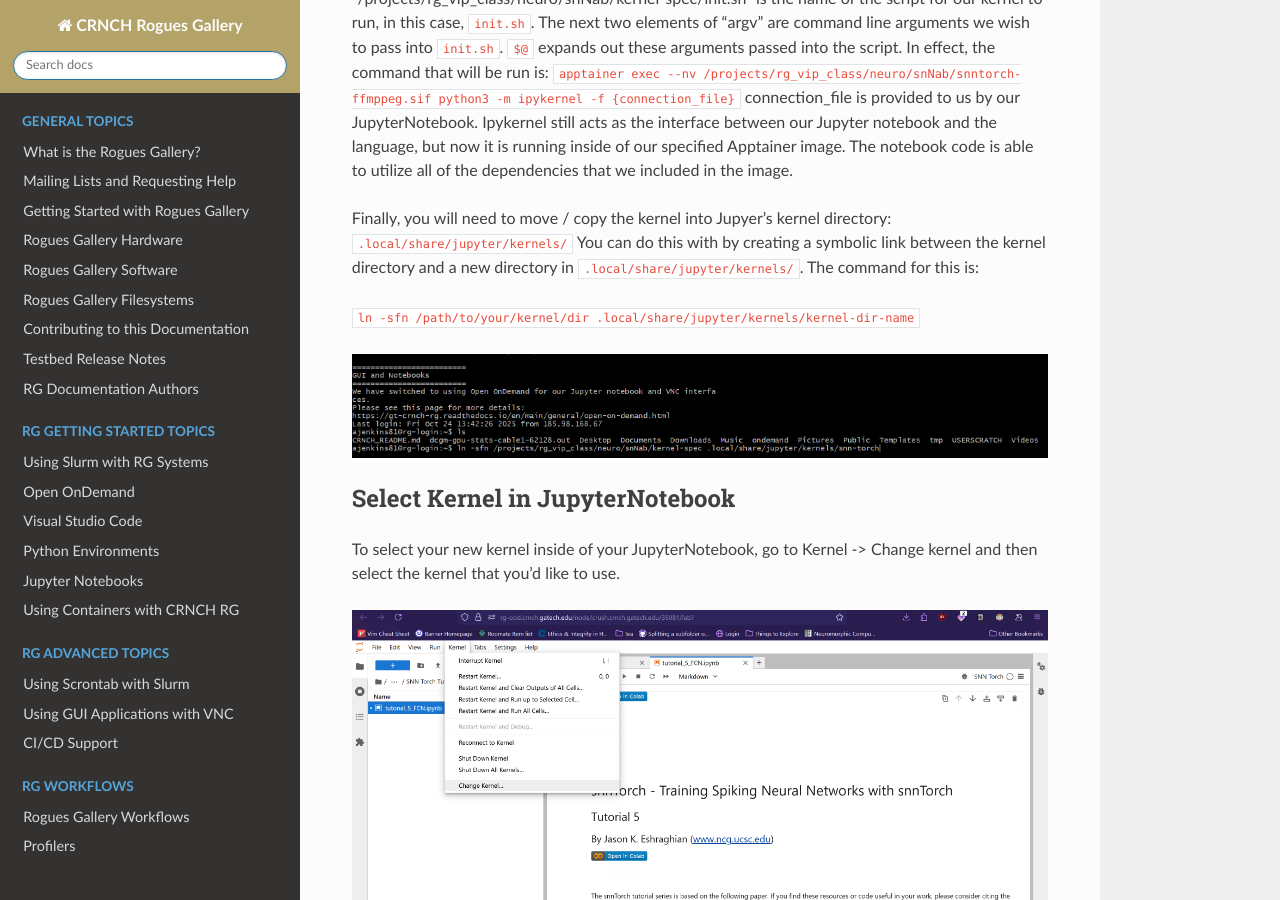
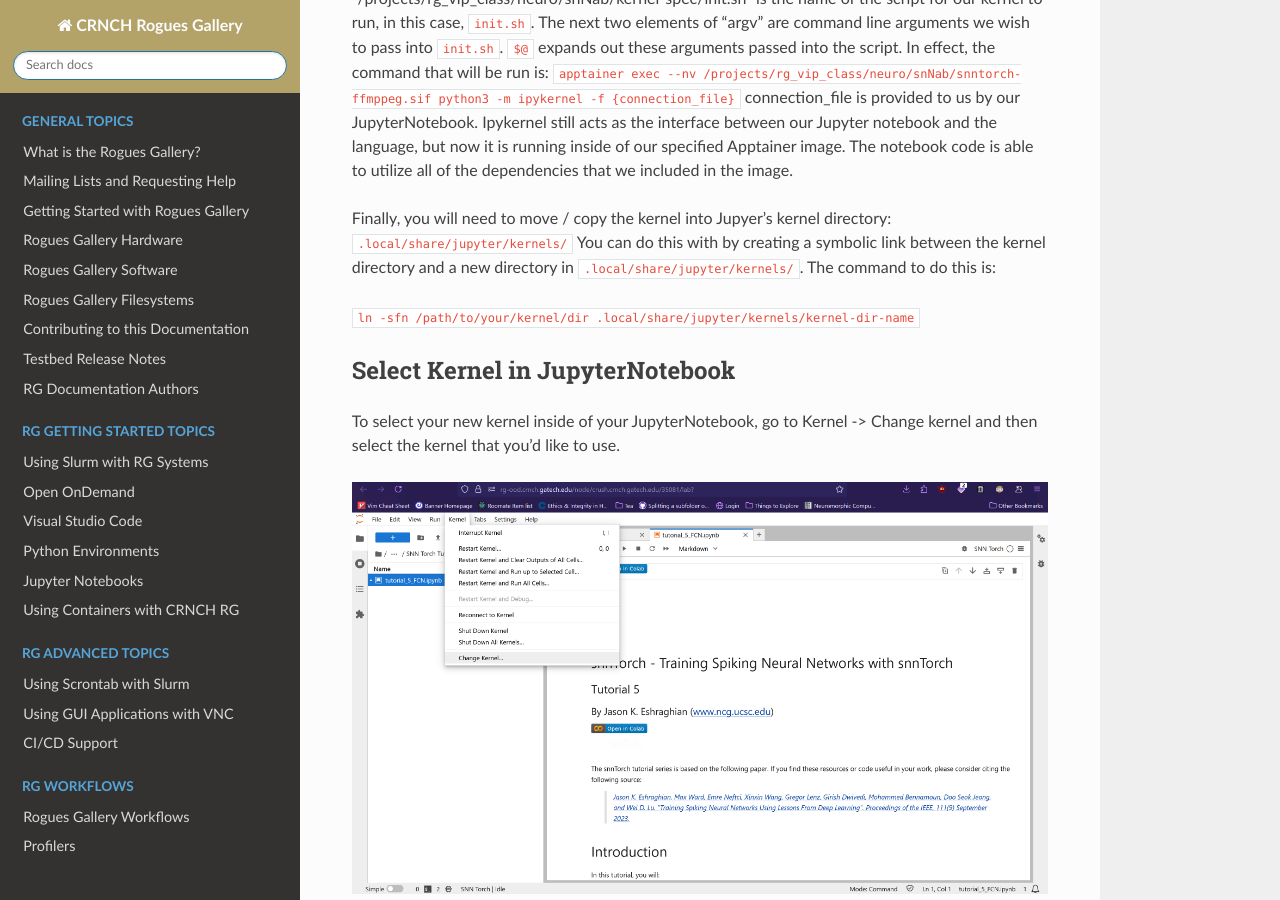
Before and after one commit to gt-crnch-rg/read-the-docs, a Sphinx documentation site: the page built from docs/general/NEW-using-jupyter-notebooks.rst, in a window 1280 px wide and 900 px high, scrolled down 4813 px. Built offline with Sphinx 7.4.7 and the Read the Docs theme 3.1.0, drawn with Linux system fonts in a browser that asks for light colours; pages that are not in the unit, such as notebooks, are missing from menus.

Commit message:
Typo fixes, formatting

```diff
--- a/docs/general/NEW-using-jupyter-notebooks.rst
+++ b/docs/general/NEW-using-jupyter-notebooks.rst
@@ -94,14 +94,9 @@ The notebook code is able to utilize all of the dependencies that we included in
 
 Finally, you will need to move / copy the kernel into Jupyer's kernel directory: ``.local/share/jupyter/kernels/``
 You can do this with by creating a symbolic link between the kernel directory and a new directory in ``.local/share/jupyter/kernels/``.
-The command for this is:
+The command to do this is:
 
 ``ln -sfn /path/to/your/kernel/dir .local/share/jupyter/kernels/kernel-dir-name``
-
-.. figure:: ../figures/general/jupyter-kernel-movement.png
-    :alt: Example: Moving kernel to Jupyter
-
-
 
 Select Kernel in JupyterNotebook
 --------------------------------
```
Also changed, not shown: docs/figures/general/jupyter-kernel-movement.png (deleted).
